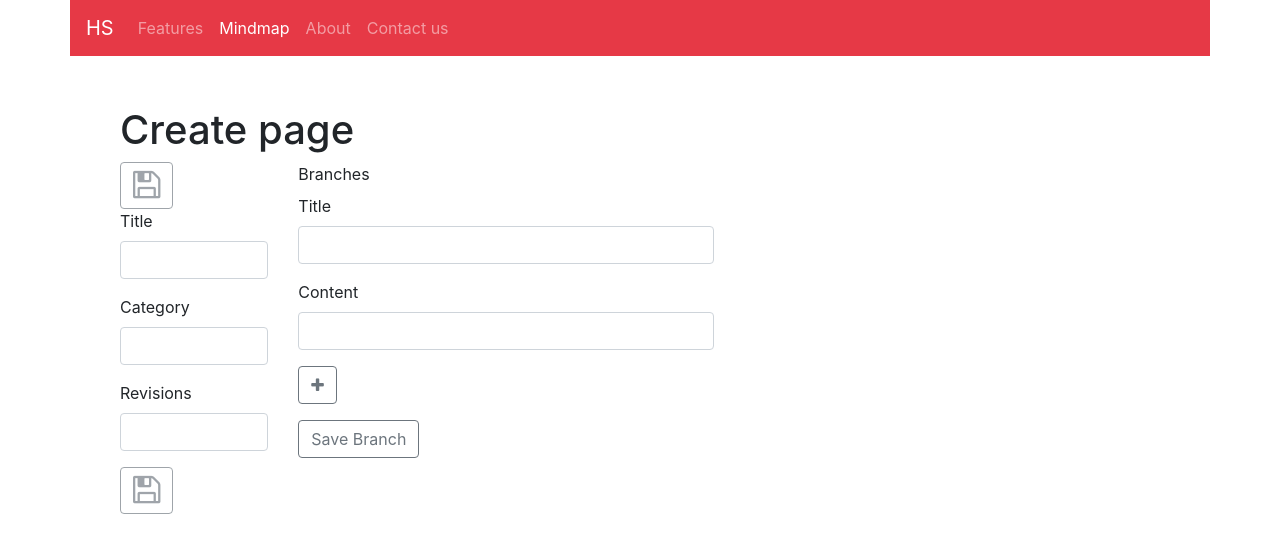
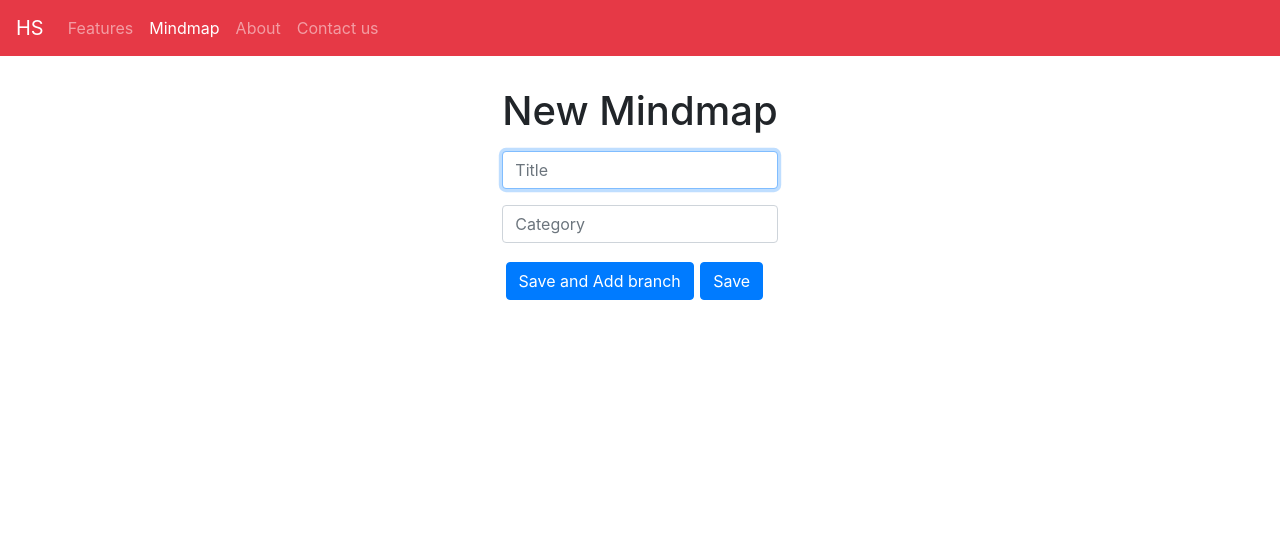
Before and after one commit to HarishB167/hs-app, a React (Create React App) app: page /mindmaps/create in a window 1280 px wide. Shown: the top 552 px of the page. Built offline with nearby package versions, Linux system fonts and the light colour scheme; what raven-js would draw is missing.

Commit message:
First draft of UI of New mindmap form page completed.

```diff
--- a/src/App.css
+++ b/src/App.css
@@ -1,9 +1,9 @@
-.container {
+.main-container {
   padding: 0;
   height: 100vh;
 }
 
-.mindmap-container {
+.container {
   display: flex;
   flex-direction: column;
   height: 100%;
@@ -11,11 +11,11 @@
   max-width: 100%;
 }
 
-.mindmap-container > * {
-  margin: 1rem;
+.container > * {
+  margin: 1rem 0;
 }
 
-.mindmap-container_center {
+.container_center {
   align-items: center;
   display: flex;
   flex-direction: column;
@@ -45,56 +45,14 @@
   margin: 0.2rem;
 }
 
-/* For create2 endpoint */
-/* h1 {
-  font-size: 3.2rem;
-  margin-top: 3rem;
+.bem-button {
+  margin: 0.2rem;
 }
 
-input[type="text"] {
-  max-width: 300px;
+.mindmap-form {
+  max-width: 400px;
 }
 
-textarea {
-  resize: none;
+.mindmap-form__input {
+  margin: 1rem 0;
 }
-
-.container {
-  display: flex;
-  flex-direction: column;
-  max-height: 100vh;
-}
-
-.subtitle {
-  margin-bottom: 0;
-}
-
-.branch-pad {
-  display: flex;
-  justify-content: center;
-  overflow: hidden;
-  min-height: 5rem;
-}
-
-.branch-select {
-  border: 2px solid red;
-  padding: 0.5rem 2rem;
-  border-radius: 10px;
-  margin: 2rem;
-  white-space: nowrap;
-  align-self: center;
-}
-
-.branch-select:hover,
-.branch-select:focus {
-  box-shadow: 0 0 1rem gray;
-}
-
-.branch-selected {
-  background: red;
-  color: white;
-}
-
-.branch-content {
-  overflow-y: scroll;
-} */
--- a/src/App.js
+++ b/src/App.js
@@ -5,8 +5,7 @@ import Home from "./components/home";
 import NavBar from "./components/navBar";
 import Mindmap from "./components/mindmap";
 import MindmapView from "./components/mindmapView";
-import MindmapForm from "./components/mindmapForm";
-import NewMindmapForm from "./components/newMindmapForm";
+import MindmapForm from "./components/newMindmapForm";
 import AddBranchForm from "./components/addBranchForm";
 import AddBranchContentForm from "./components/addBranchContentForm";
 import "react-toastify/dist/ReactToastify.css";
@@ -14,12 +13,11 @@ import "./App.css";
 
 function App() {
   return (
-    <div class="container">
+    <div class="main-container">
       <ToastContainer />
       <NavBar />
       <Switch>
         <Route path="/mindmaps/create" component={MindmapForm} />
-        <Route path="/mindmaps/create2" component={NewMindmapForm} />
         <Route path="/mindmaps/add-branch" component={AddBranchForm} />
         <Route
           path="/mindmaps/add-branch-content"
--- a/src/components/mindmap.jsx
+++ b/src/components/mindmap.jsx
@@ -32,13 +32,13 @@ class Mindmap extends Component {
 
   render() {
     return (
-      <div className="mindmap-container">
+      <div className="container">
         <div>
           <Link to="/mindmaps/create" className="btn btn-primary">
             Create
           </Link>
         </div>
-        <div className="mindmap-container_center">
+        <div className="container_center">
           <MindmapTable
             mindmaps={this.state.mindmaps}
             className={"mindmap-table"}
--- a/src/components/newMindmapForm.jsx
+++ b/src/components/newMindmapForm.jsx
@@ -1,22 +1,30 @@
 import React from "react";
 
-function NewMindmapForm(props) {
+function MindmapForm(props) {
   return (
-    <div>
-      <form>
-        <div class="container">
-          <h1>New Mindmap</h1>
-          <input type="text" placeholder="Title" />
-          <input type="text" placeholder="Category" />
-
-          <div>
-            <button>Save and Add branch</button>
-            <button>Save</button>
-          </div>
+    <div className="container container_center">
+      <form className="mindmap-form">
+        <h1>New Mindmap</h1>
+        <input
+          class="form-control mindmap-form__input"
+          type="text"
+          placeholder="Title"
+          autoFocus
+        />
+        <input
+          class="form-control mindmap-form__input"
+          type="text"
+          placeholder="Category"
+        />
+        <div>
+          <button class="btn btn-primary bem-button">
+            Save and Add branch
+          </button>
+          <button class="btn btn-primary bem-button">Save</button>
         </div>
       </form>
     </div>
   );
 }
 
-export default NewMindmapForm;
+export default MindmapForm;
```
